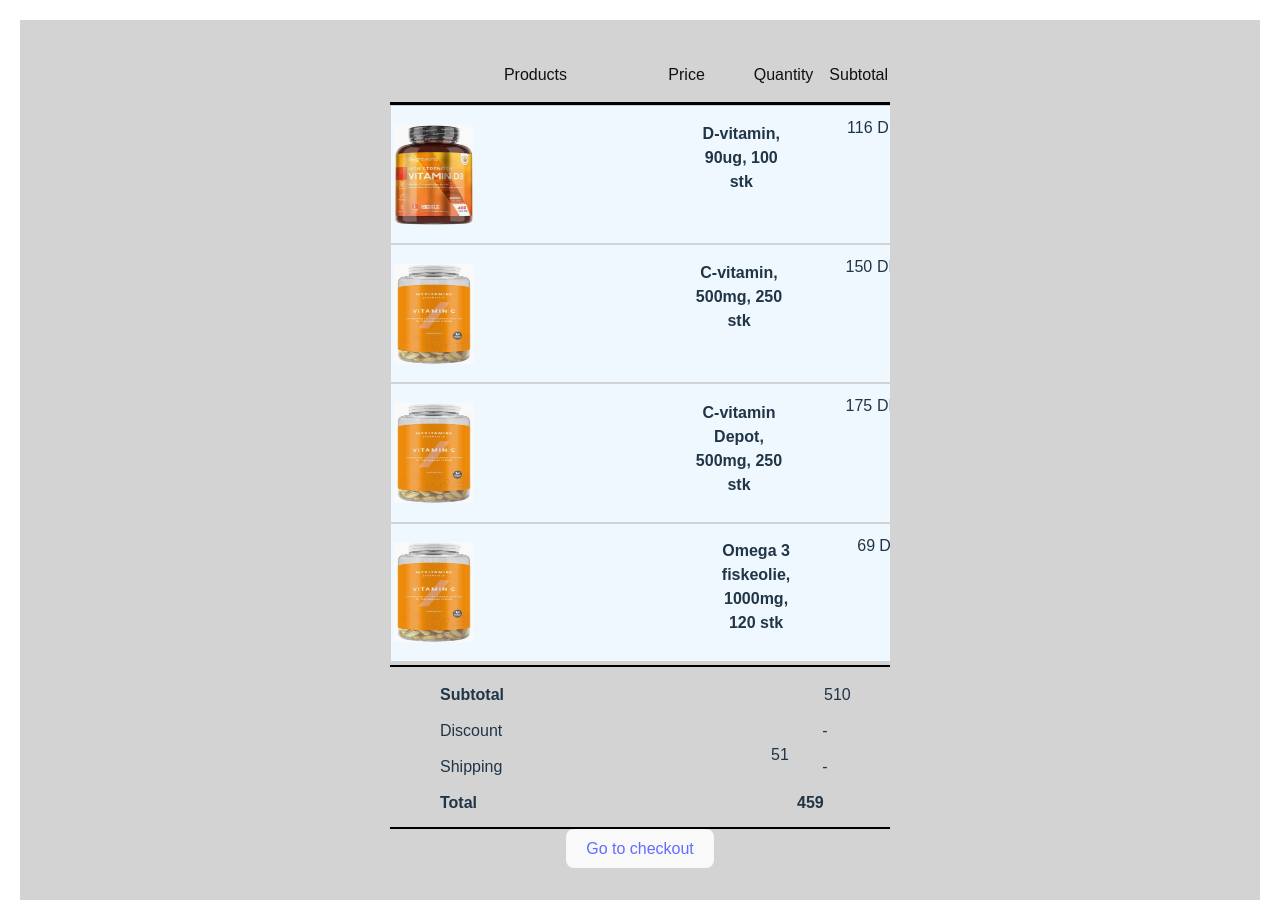
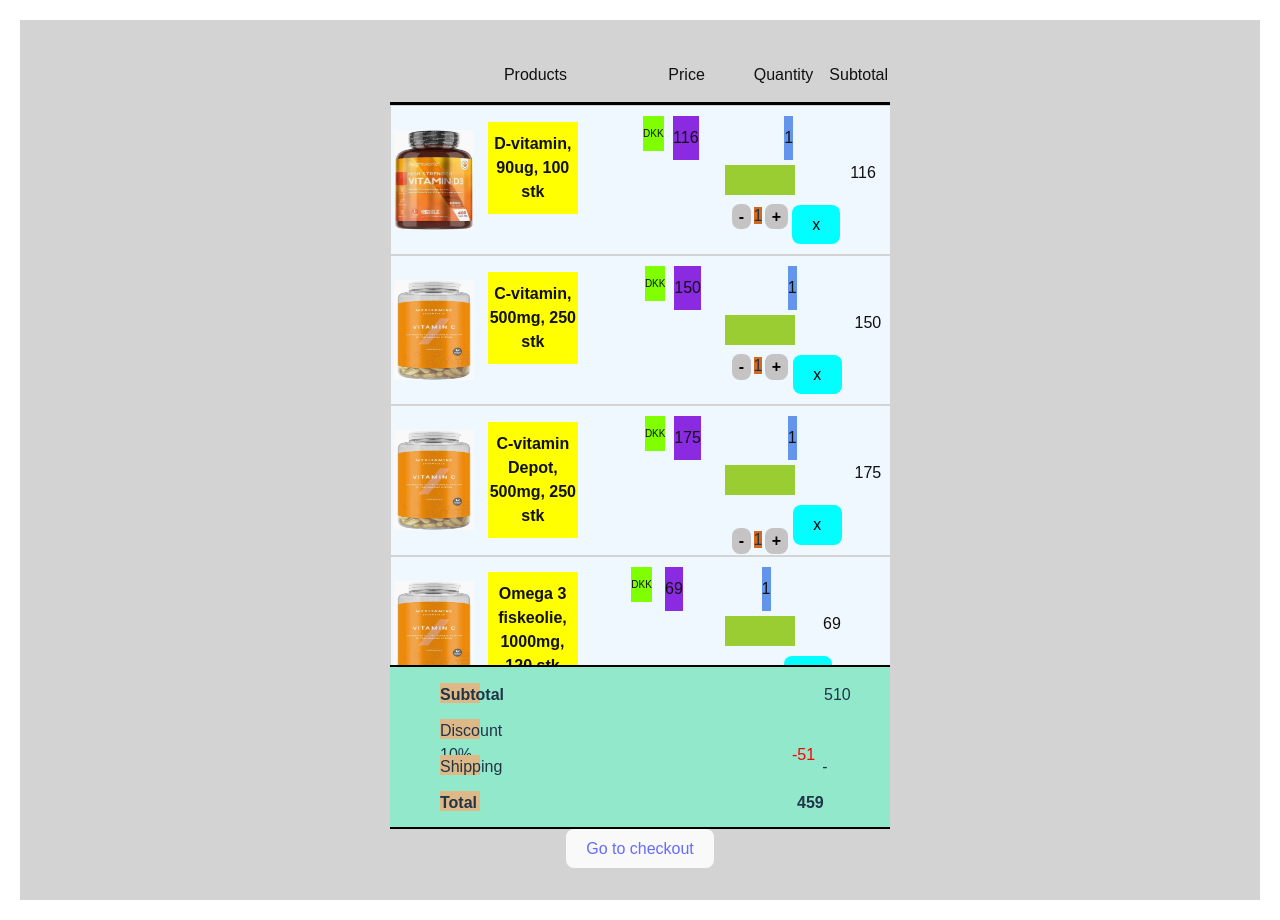
Before and after one commit to F2024-Frontend-Backend/Frontend, a React (Vite) app: page / in a window 1280 px wide. Built offline with nearby package versions, Linux system fonts and the light colour scheme.

Commit message:
convert code to functions

```diff
--- a/package.json
+++ b/package.json
@@ -20,6 +20,8 @@
     "react-icons": "^5.0.1"
   },
   "devDependencies": {
+    "@testing-library/react": "^14.2.1",
+    "@testing-library/user-event": "^14.5.2",
     "@types/react": "^18.2.55",
     "@types/react-dom": "^18.2.19",
     "@typescript-eslint/eslint-plugin": "^6.21.0",
@@ -28,8 +30,10 @@
     "eslint": "^8.56.0",
     "eslint-plugin-react-hooks": "^4.6.0",
     "eslint-plugin-react-refresh": "^0.4.5",
+    "jest": "^29.7.0",
     "react-router-dom": "^6.22.1",
     "typescript": "^5.2.2",
-    "vite": "^5.1.0"
+    "vite": "^5.1.0",
+    "vitest": "^1.3.1"
   }
 }
--- /dev/null
+++ b/src/components/Basket/BasketUtilities.tsx
@@ -0,0 +1,33 @@
+import { Product, ItemsListProps } from "./ShoppingBasket";
+
+export const initializeItemCounts = (items: Product[], initialCount = 1) => {
+  const initialCounts: { [key: string]: number } = {};
+  items.forEach((item) => {
+    initialCounts[item.id] = initialCount;
+  });
+
+  return initialCounts;
+};
+
+export const calculateSubtotal = (
+  items: Product[],
+  itemCounts: { [key: string]: number }
+): number => {
+  return items.reduce((total, item) => {
+    const itemCount = itemCounts[item.id] || 0;
+    const effectiveCount = itemCount > 2 ? itemCount - 1 : itemCount;
+    return total + item.price * effectiveCount;
+  }, 0);
+};
+
+/*
+const discount = subtotal > 300 ? subtotal * 0.1 : 0;
+  const totalAfterDiscount = subtotal - discount;
+*/
+export const calculateDiscount = (
+  subtotal: number,
+  threshold: number = 300,
+  discountRate: number = 0.1
+): number => {
+  return subtotal > threshold ? subtotal * discountRate : 0;
+};
--- a/src/components/Basket/ShoppingBasket.css
+++ b/src/components/Basket/ShoppingBasket.css
@@ -1,6 +1,7 @@
 body{
     background-color: lightgray;
   }
+
   .basket-container{
   width: 100%;
   height: 70vh;
@@ -20,7 +21,8 @@ body{
     /*align-items: flex-start;
     justify-content: flex-start; */
     align-items: center;
-    justify-content: space-between;
+    justify-content: flex-start;
+    /*justify-content: space-between;*/
     flex-direction: row;
     border: 1px solid lightgrey;
     padding: 10px 10px 10px 0;
@@ -31,6 +33,7 @@ body{
 
 
     .subTotal{
+      background-color: rgb(145, 232, 203);
       width: 500px;
       height: auto;
       border-top: 2px solid black;
@@ -48,13 +51,15 @@ body{
     }
 
     .price{
+      background-color: blueviolet;
       position: relative;
-      left: 30%;
+      left: 50%;
     }
     .name{
+      background-color: yellow;
       width: 90px;
       margin-top: 3%;
-      margin-left: 4%;
+      margin-left:2%;
     }
 
     .image{
@@ -62,32 +67,38 @@ body{
       height: 100px;
       object-fit: fill;
       margin-left: 3px;
+      margin-right: 10px;
 
     }
   .currency{
-    margin-left: 8%;
+    background-color: chartreuse;
+    margin-left: 20px;
+    font-weight: lighter;
+    font-size:x-small;
   }
 
 
 
   .quantity{
+    background-color: cornflowerblue;
     position: relative;
-    left: 135px;
+    left: 95%;
 
   }
 
   .total{
-     position: relative;
-    left: 210px;
+    position: relative;
+    left: 125%;
+    margin-top: 0;
     background-color: aliceblue;
   }
 
     .buttons{
-
+     background-color: yellowgreen;
       width: 70px;
       height: 30px;
-      position: relative;
-     bottom: 40px;
+    position: relative;
+     bottom: 10px;
       left: 216px;
     }
 
@@ -111,7 +122,7 @@ body{
         box-shadow: 0 2px 4px 0;
     }
     .btw{
-
+     background-color: chocolate;
       margin-right: 3px;
       margin-left: 3px;
     }
@@ -169,12 +180,18 @@ body{
       height: 20px;
       position: relative;
       left: 50px;
+      background-color: burlywood;
     }
     .div2, .div4, .div6 , .div8{
+
       width: 40px;
       height: 20px;
       position: relative;
       left: 320px;
+    }
+
+    .div4{
+      color: red;
     }
 
     .counterButton{
@@ -183,9 +200,10 @@ body{
       position: relative;
      left: 25px;
      bottom: 20%;
-
+     background-color: red;
       }
     .deleteIcon{
+      background-color: aqua;
       position: relative;
       left: 190px;
       bottom: 20%;
--- a/src/components/Basket/ShoppingBasket.tsx
+++ b/src/components/Basket/ShoppingBasket.tsx
@@ -5,6 +5,11 @@ import CounterButton from "./CounterButton";
 import { BaskedLabels } from "./BasketLabel";
 import DeleteIcon from "../Basket/DeleteIcon"; // Ensure DeleteIcon supports onClick prop
 import Alert from "@mui/lab/Alert";
+import {
+  initializeItemCounts,
+  calculateSubtotal,
+  calculateDiscount,
+} from "./BasketUtilities";
 
 // Fetch Items from file
 const getItems = async (filePath: RequestInfo, fileType: String) => {
@@ -21,7 +26,7 @@ const getItems = async (filePath: RequestInfo, fileType: String) => {
   }
 };
 // Define Props interfaces for TypeScript
-interface Product {
+export interface Product {
   id: string;
   name: string;
   price: number;
@@ -32,14 +37,14 @@ interface Product {
   //count?: number;
 }
 
-interface BasketItemProps {
+export interface BasketItemProps {
   product: Product;
   count: number;
   onItemCountChange: (itemId: string, newCount: number) => void;
   handleDelete: (itemId: string) => void;
 }
 
-interface ItemsListProps {
+export interface ItemsListProps {
   items: Product[];
   itemCounts: { [key: string]: number };
   onItemCountChange: (itemId: string, newCount: number) => void;
@@ -74,7 +79,16 @@ const ItemComponent: React.FC<Product & BasketItemProps> = ({
     <div className="item-container">
       {imageUrl && <img className="image" src={imageUrl} alt={name} />}
       <div className="item-details">
-        <span className="name box2">
+        <ul>
+          <li className="name box2">
+            <strong>{name}</strong>
+          </li>
+          <li className="price">{price}</li>
+          <li className="currency">{currency}</li>
+          <li className="quantity box4">{count}</li>
+          <li className="total box5">{totalPrice}</li>
+        </ul>
+        {/*<span className="name box2">
           <strong>{name}</strong>
         </span>
         <span></span>
@@ -84,6 +98,7 @@ const ItemComponent: React.FC<Product & BasketItemProps> = ({
         </span>
         <span className="quantity box4">{count}</span>
         <span className="total box5">{totalPrice}</span>
+        */}
         <span className="counterButton">
           <CounterButton
             onCountChange={(newCount) => onItemCountChange(id, newCount)}
@@ -114,15 +129,15 @@ const BasketItems: React.FC<ItemsListProps> = ({
   const [basketItems, setBasketItems] = useState<Product[]>(
     jsonData.slice(0, 4)
   );
+
+  // Intialize items in the basket by 1 per item
   const [itemCounts, setItemCounts] = useState<{ [key: string]: number }>(
     () => {
-      const initialCounts: { [key: string]: number } = {};
-      jsonData.slice(0, 4).forEach((item) => {
-        initialCounts[item.id] = 1;
-      });
-      return initialCounts;
+      // Make sure to return the result of initializeItemCounts
+      return initializeItemCounts(jsonData.slice(0, 4));
     }
   );
+
   const handleItemCountChange = (itemId: string, newCount: number) => {
     setItemCounts((prevCounts) => ({
       ...prevCounts,
@@ -138,17 +153,11 @@ const BasketItems: React.FC<ItemsListProps> = ({
     });
   };
 
-  const subtotal: number = basketItems.reduce((total, item) => {
-    const itemCount = itemCounts[item.id] || 0;
-    /* if (itemCount > 2) {
-      return total + item.price * (itemCount - 1);
-    } else {
-      return total + item.price * itemCount;
-    }*/
-    const effectiveCount = itemCount > 2 ? itemCount - 1 : itemCount;
-    return total + item.price * effectiveCount;
-  }, 0);
-  const discount = subtotal > 300 ? subtotal * 0.1 : 0;
+  // Calculate subtotal
+  const subtotal = calculateSubtotal(basketItems, itemCounts);
+
+  // Calculate Discount
+  const discount = calculateDiscount(subtotal);
   const totalAfterDiscount = subtotal - discount;
 
   // Check if basket is empty
@@ -182,10 +191,12 @@ const BasketItems: React.FC<ItemsListProps> = ({
           <span className="div2">{subtotal}</span>
         </p>
 
-        <p className="div3">
-          Discount
-          <span className="div4">-{discount}</span>
-        </p>
+        {discount > 0 && (
+          <p className="div3">
+            Discount 10%
+            <span className="div4">-{discount}</span>
+          </p>
+        )}
         <p className="div5">
           Shipping
           <span className="div6">-</span>
```
Also changed, not shown: 2 other files (tests, documents, lock files or other folders).
